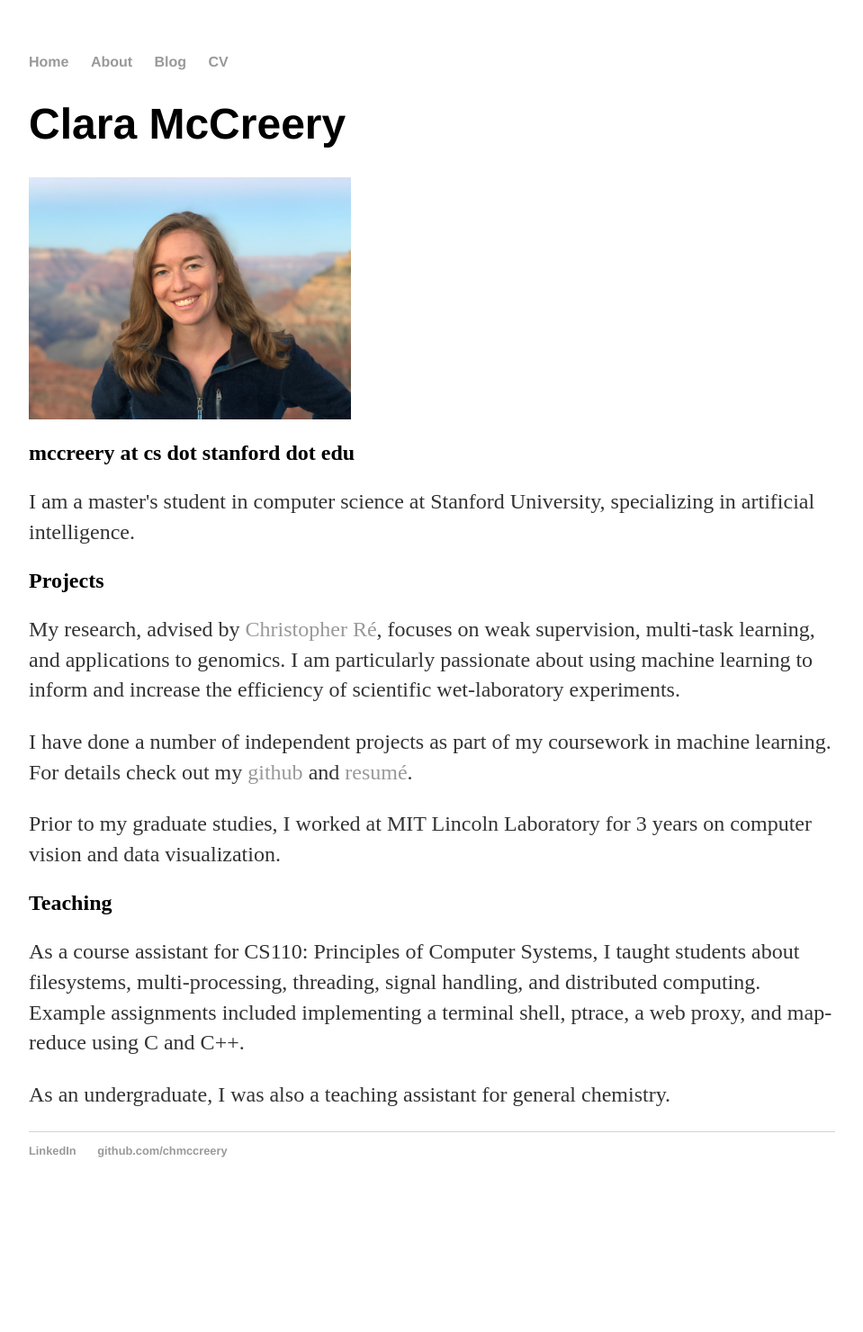
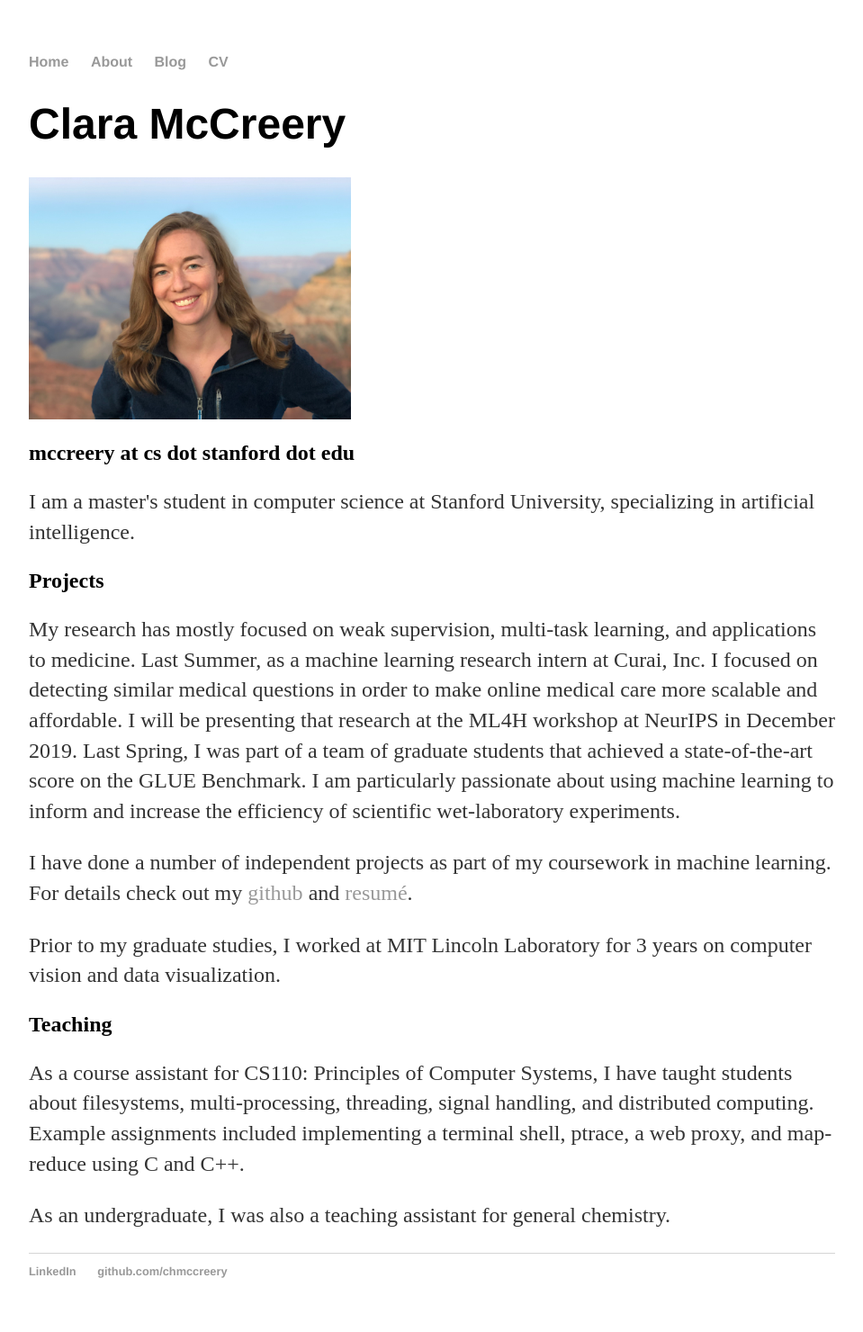
Before and after one commit to chmccreery/chmccreery.github.io, a Jekyll site: the page built from index.html, in a window 1280 px wide. Shown: the whole page at 90% size, without its empty margins (160-1119 px from the left). Built offline with Jekyll 4.4.1, drawn with Linux system fonts in a browser that asks for light colours; before the commit the page ends 1346 px from its top, so only the background shows below that.

Commit message:
Update index.html

```diff
--- a/index.html
+++ b/index.html
@@ -8,13 +8,20 @@ title: Clara McCreery
 	<h2>mccreery at cs dot stanford dot edu</h2>
 	<p>I am a master's student in computer science at Stanford University, specializing in artificial intelligence.</p>
 	<h2>Projects</h2>
-	<p>My research, advised by <a href=https://cs.stanford.edu/people/chrismre/>Christopher Ré</a>, focuses on weak supervision, multi-task learning, and applications to genomics.
-		I am particularly passionate about using machine learning to inform and increase the efficiency of scientific wet-laboratory experiments.
+	<p>My research has mostly focused on weak supervision, multi-task learning, and applications to medicine.
+		Last Summer, as a machine learning research intern at Curai, Inc. I focused on detecting similar medical
+		questions in order to make online medical care more scalable and affordable. I will be presenting that
+		research at the ML4H workshop at NeurIPS in December 2019.
+		Last Spring, I was part of a team of graduate students that achieved a state-of-the-art score on the
+		GLUE Benchmark.
+		I am particularly passionate about using machine learning to inform and increase the efficiency of
+		scientific wet-laboratory experiments.
 	<p>I have done a number of independent projects as part of my coursework in machine learning.
 		For details check out my <a href=https://github.com/chmccreery>github</a> and <a href="/cv/Resume_Jan_2019.pdf">resumé</a>.</p>
 	<p>Prior to my graduate studies, I worked at MIT Lincoln Laboratory for 3 years on computer vision and data visualization.</p>
 	<h2>Teaching</h2>
-	<p>As a course assistant for CS110: Principles of Computer Systems, I taught students about filesystems, multi-processing, threading, signal handling, and distributed computing.
+	<p>As a course assistant for CS110: Principles of Computer Systems, I have taught students about filesystems,
+		multi-processing, threading, signal handling, and distributed computing.
 		Example assignments included implementing a terminal shell, ptrace, a web proxy, and map-reduce using C and C++. </p>
 	<p>As an undergraduate, I was also a teaching assistant for general chemistry.</p>
 
```
